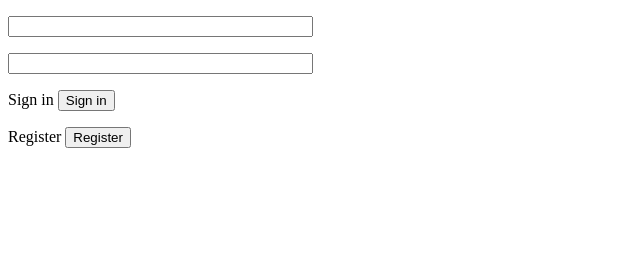
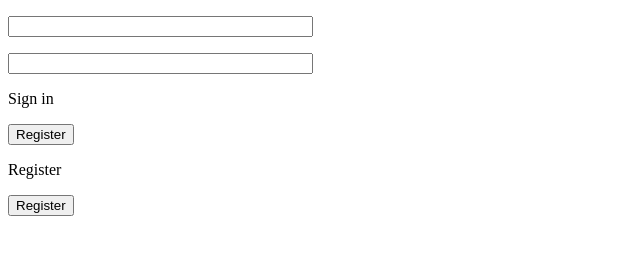
Before and after one commit to Alkotenok/login, a plain HTML site: page index.html in a window 1280 px wide. Shown: the whole page, without its empty margins (0-640 px from the left). Drawn offline with Linux system fonts and the light colour scheme.

Commit message:
Update index.html

```diff
--- a/index.html
+++ b/index.html
@@ -13,11 +13,17 @@
 </p>
 <p>
 Sign in
-<input type="button" value="Sign in" name="ButtonSignzIn" onclick="https://alkotenok.github.io/fsdsfdsvdsf/">
+<form action="https://alkotenok.github.io/fsdsfdsvdsf/">
+<button type="submit">Register
+</button>
+</form>
 </p>
 <p>
 Register
-<input type="button" value="Register" name="RegisterButton" onclick="https://alkotenok.github.io/jjjjjjjj/">
+<form action="https://alkotenok.github.io/jjjjjjjj/">
+<button type="submit">Register
+</button>
+</form>
 </p>
 </body>
 </html>
```
